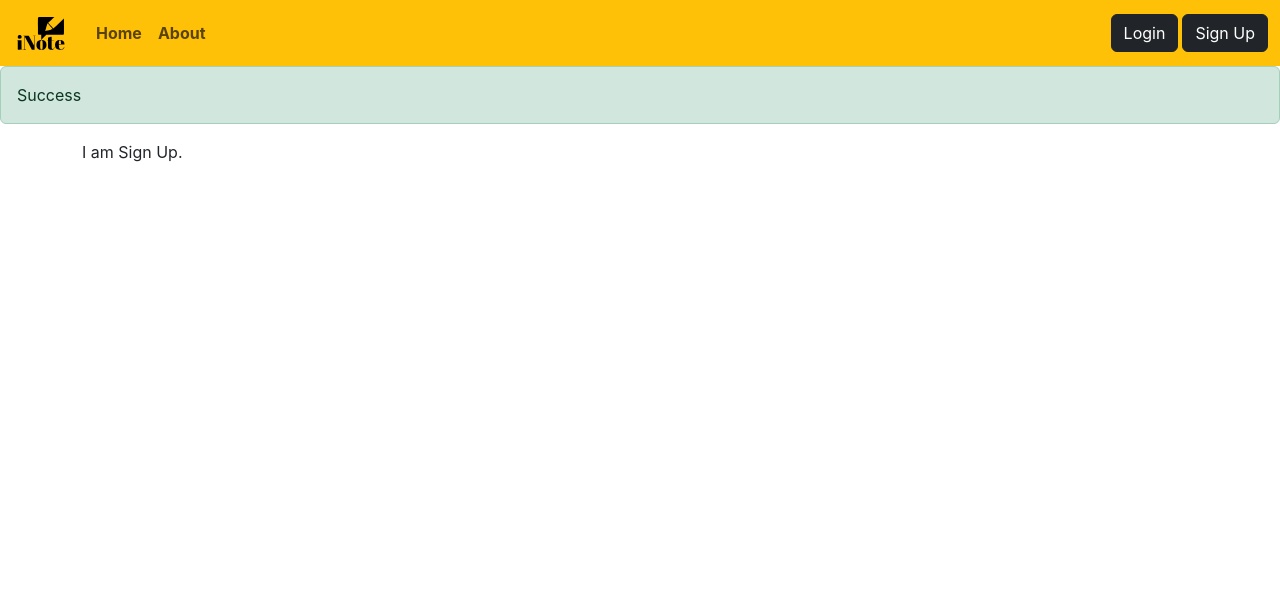
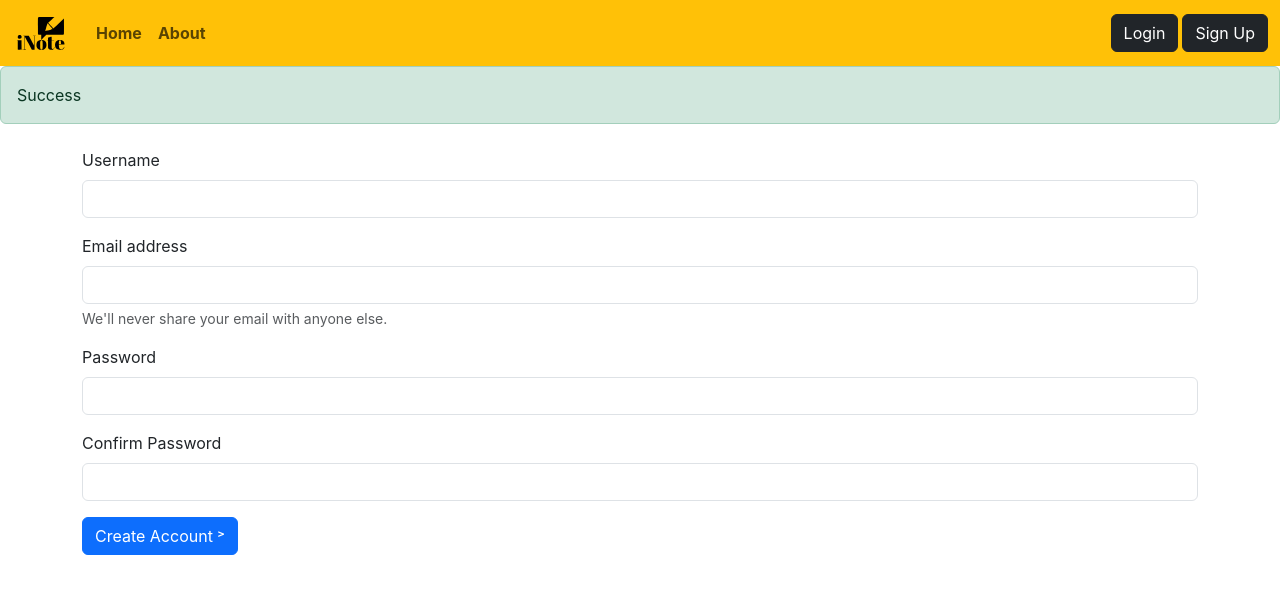
Before and after one commit to JB786/INote, a React (Create React App) app: page /signup in a window 1280 px wide. Shown: the top 594 px of the page. Built offline with nearby package versions, Linux system fonts and the light colour scheme.

Commit message:
added a sign up functionality for new user

```diff
--- a/src/components/AddNote.js
+++ b/src/components/AddNote.js
@@ -26,7 +26,11 @@ function AddNote() {
     }
 
     const handleClearClick = () => {
-        setNote(note)
+        setNote({
+            title: "",
+            description: "",
+            tag: ""
+        })
     }
 
     const onChange = (events) => {
@@ -51,7 +55,7 @@ function AddNote() {
                 </div>
                 <div className='d-flex justify-content-center my-4'>
                     <button type="submit" className="btn btn-dark mx-3">Create Note</button>
-                    <button type="reset" className="btn btn-danger" onClick={handleClearClick}>Clear</button>
+                    <button type="reset" className="btn btn-danger" onClick={handleClearClick}>Clear Fields</button>
                 </div>
             </form>
         </div>
--- a/src/components/Login.js
+++ b/src/components/Login.js
@@ -47,7 +47,8 @@ function Login() {
             <form onSubmit={handlelogin}>
                 <div className="mb-3">
                     <label htmlFor="email" className="form-label">Email address</label>
-                    <input type="email" className="form-control" value={credentials.email} name='email' onChange={onChange} id="email" autoComplete="email" />
+                    <input type="email" className="form-control" value={credentials.email} name='email' onChange={onChange} id="email" autoComplete="email" aria-describedby="emailHelp" />
+                    <div id="emailHelp" className="form-text">We'll never share your email with anyone else.</div>
                 </div>
                 <div className="mb-3">
                     <label htmlFor="password" className="form-label">Password</label>
--- a/src/components/SignUp.js
+++ b/src/components/SignUp.js
@@ -1,9 +1,77 @@
-import React from 'react'
+import React,{useState} from 'react'
+import { useNavigate } from 'react-router-dom';
 
 function SignUp() {
+
+
+  const [credentials, setCredentials] = useState({
+    name: "",
+    email: "",
+    password: "",
+    cpassword: ""
+  })
+
+  let navigate = useNavigate();
+
+  const handleSignup = async (e) => {
+    e.preventDefault();
+
+    const {name,email,password,cpassword} = credentials;
+
+    // API Call
+    const response = await fetch(`http://127.0.0.1:5000/api/auth/createuser`, {
+      method: "POST",
+      headers: {
+        "Content-Type": "application/json"
+      },
+      body: JSON.stringify({name,email,password,cpassword})
+    });
+
+    const json = await response.json();
+    console.log(json);
+    if(password === credentials.cpassword){
+
+      if (json.success) {
+        // save the auth-token and redirect
+        localStorage.setItem("token", json.authtoken)
+        navigate("/");
+      }
+      else {
+        alert("Invalid Credentials!");
+      }
+    }
+    else{
+      alert("Confirm Password doesn't match! Enter Correctly.");
+    }
+  }
+
+  const onChange = (events) => {
+    setCredentials({ ...credentials, [events.target.name]: events.target.value })
+  }
+
+
   return (
-    <div>
-      I am Sign Up.
+    <div className='my-4'>
+      <form onSubmit={ handleSignup }>
+        <div className="mb-3">
+          <label htmlFor="name" className="form-label">Username</label>
+          <input type="text" className="form-control" onChange={onChange} value={credentials.name} id="name" name='name' autoComplete='new-name' minLength={3} required />
+        </div>
+        <div className="mb-3">
+          <label htmlFor="email" className="form-label">Email address</label>
+          <input type="email" className="form-control" onChange={onChange} value={credentials.email} id="email" name='email' autoComplete='new-email' aria-describedby="emailHelp" required />
+          <div id="emailHelp" className="form-text">We'll never share your email with anyone else.</div>
+        </div>
+        <div className="mb-3">
+          <label htmlFor="password" className="form-label">Password</label>
+          <input type="password" className="form-control" onChange={onChange} value={credentials.password} id="password" name='password' autoComplete='new-password' minLength={8} maxLength={16} required />
+        </div>
+        <div className="mb-3">
+          <label htmlFor="cpassword" className="form-label">Confirm Password</label>
+          <input type="password" className="form-control" onChange={onChange} value={credentials.cpassword} id="cpassword" name='cpassword' autoComplete='new-password' minLength={8} maxLength={16} required />
+        </div>
+        <button type="submit" className="btn btn-primary">Create Account ˃</button>
+      </form>
     </div>
   )
 }
```
Also changed, not shown: 2 other files (tests, documents, lock files or other folders).
